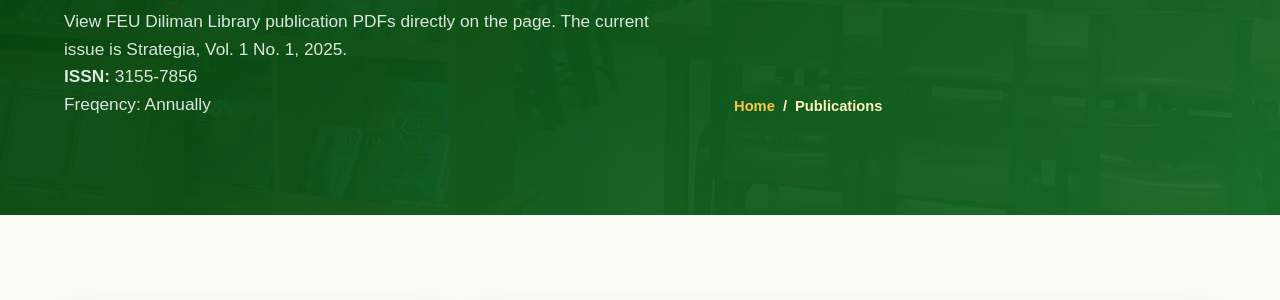
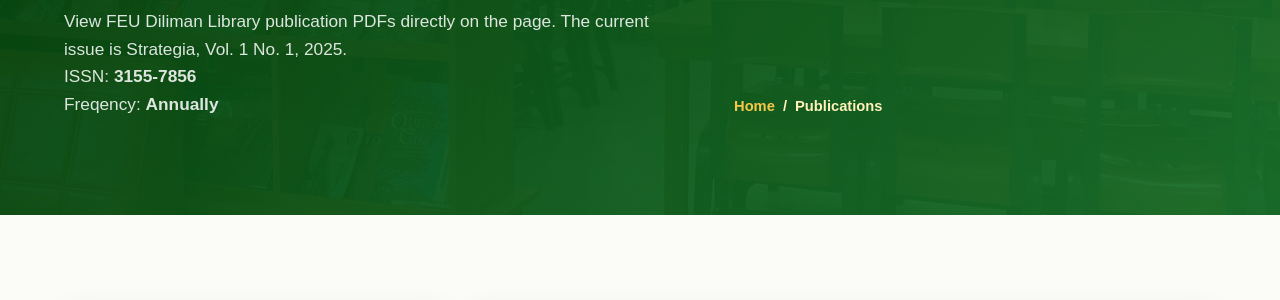
Before and after one commit to bino1786/feudlibrary, a plain HTML site: page publications.html in a window 1280 px wide. Shown: the part 457-757 px from the top of the page. Drawn offline with Linux system fonts and the light colour scheme.

Commit message:
Update publications.html

```diff
--- a/publications.html
+++ b/publications.html
@@ -49,8 +49,8 @@
             View FEU Diliman Library publication PDFs directly on the page. The current issue is
             Strategia, Vol. 1 No. 1, 2025.
           </p>
-          <p><strong>ISSN: </strong>3155-7856</p>
-          <p>Freqency: Annually</p>
+          <p>ISSN: <strong>3155-7856</strong></p>
+          <p>Freqency: <strong>Annually</strong></p>
         </div>
         <nav class="crumbs" aria-label="Breadcrumb">
           <a href="index.html">Home</a><span>/</span><span>Publications</span>
```
